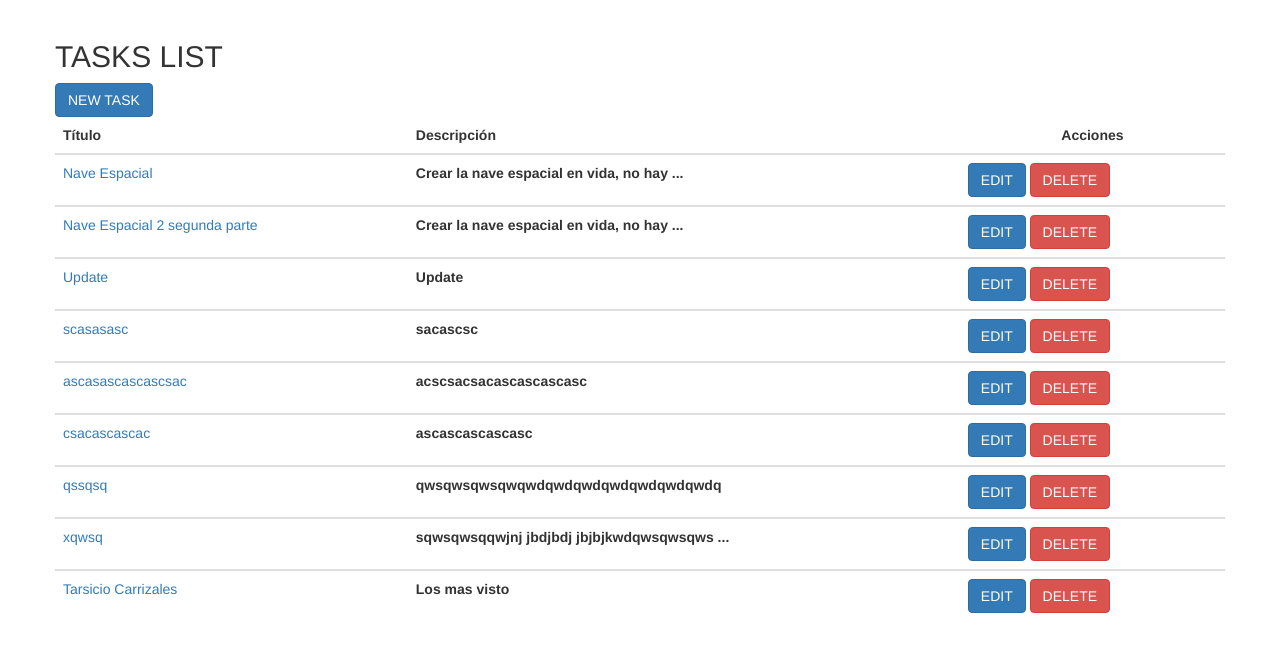
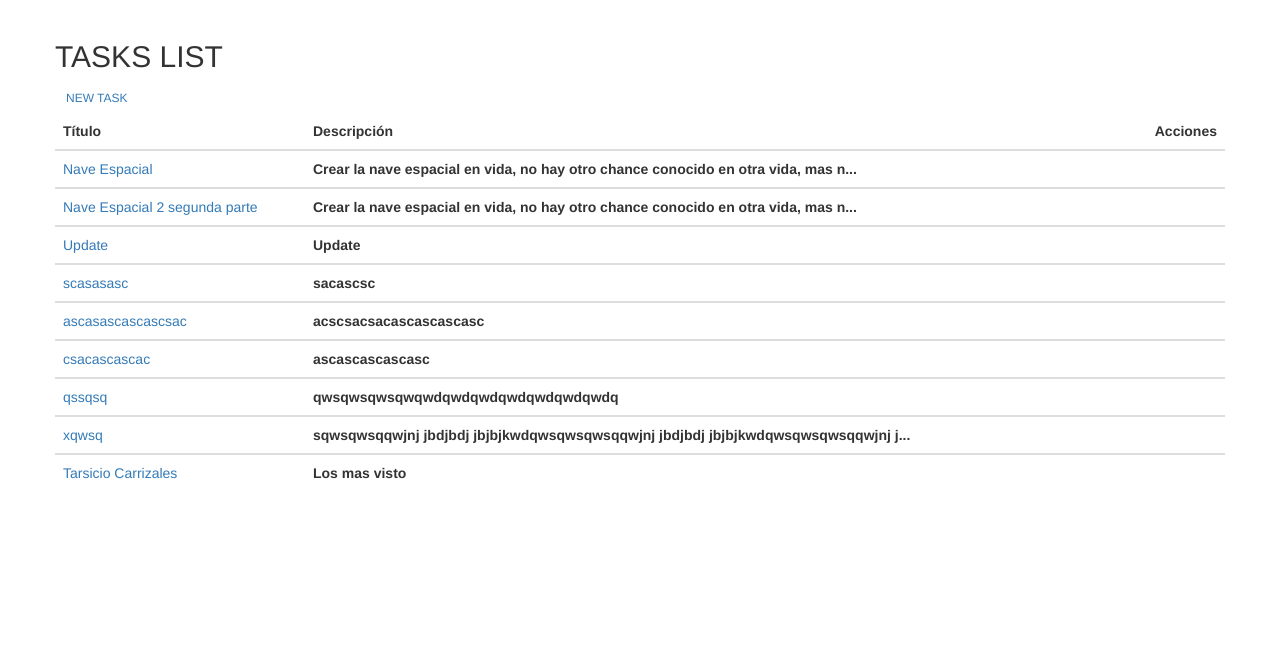
Before and after one commit to tarsicio/python_login_system, a Flask app: page /tasks in a window 1280 px wide; the page is wider, and only the part inside the window is pictured. Shown: the part 52-704 px from the top of that part. Run offline with Flask 2, Linux system fonts and the light colour scheme; a user stored in the database is signed in; data comes from the database, SQL or seed files in the repository; both versions use the stored data as it was after the commit; some libraries are stand-ins or nearby versions.

Commit message:
Ajustando Vista

```diff
--- a/app/__init__.py
+++ b/app/__init__.py
@@ -4,6 +4,7 @@ from flask_login import LoginManager
 from flask_bootstrap import Bootstrap
 from flask_wtf.csrf import CSRFProtect
 from flask_sqlalchemy import SQLAlchemy
+from flask_fontawesome import FontAwesome
 
 app = Flask(__name__)
 bootstrap = Bootstrap()
@@ -20,6 +21,7 @@ def create_app(config):
 	csrf.init_app(app)
 	bootstrap.init_app(app)
 	login_manager.init_app(app)
+	fa = FontAwesome(app)
 	login_manager.login_view = '.login'
 	login_manager.login_message = LOGIN_REQUIRED
 	app.register_blueprint(page)
--- a/app/models.py
+++ b/app/models.py
@@ -56,8 +56,8 @@ class Task(db.Model):
 
 	@property
 	def little_description(self):
-		if len(self.description) > 40:
-			return self.description[0:39] + ' ...'
+		if len(self.description) > 80:
+			return self.description[0:79] + '...'
 		return 	self.description
 
 	@classmethod
--- a/app/templates/layout.html
+++ b/app/templates/layout.html
@@ -1,5 +1,5 @@
 {% extends 'bootstrap/base.html' %}
-<!-- Este erencia de bootstrap trae tres(3) Bloques ya definidos a saber -->
+<!-- Este Herencia de bootstrap trae tres(3) Bloques ya definidos a saber -->
 
 {% block title %}
 	{{title}}
--- a/app/templates/task/list.html
+++ b/app/templates/task/list.html
@@ -2,28 +2,28 @@
 {% from "helpers/_forms.html" import render_field %}
 
 {% block container %}
-<div class="d-inline-block">
+<div class="d-inline-block pb-2">
 	<h2>TASKS LIST</h2>
-	<a class="btn btn-primary" href="{{url_for('.new_task')}}">NEW TASK</a>
+	<a class="btn btn-outline-primary btn-sm" href="{{url_for('.new_task')}}">NEW TASK</a>
 </div>
-<table class="table">
-  	<thead>
+<table class="table thead-dark table-sm">
+  	<thead class="thead-dark">
   		<tr>
-  			<th scope="col">Título</th>
-  			<th scope="col">Descripción</th>
-  			<th scope="col" style="text-align:center;">Acciones</th>
+  			<th scope="col" style="text-align:left;" WIDTH="250" >Título</th>
+  			<th scope="col" style="text-align:left;">Descripción</th>
+  			<th scope="col" style="text-align:right;">Acciones</th>
   		</tr>
   	</thead>
   	{% for task in tasks %}
 	<tbody>
 		<tr>
-		    <td>
+		    <td style="text-align:left;" WIDTH="250">
 		    	<a href="{{url_for('.get_task', task_id=task.id)}}">{{task.title}}</a>
 		    </td>
-		    <th>{{task.little_description}}</th>
-		    <th>
-		    	<a class="btn btn-primary" href="{{url_for('.edit_task', task_id=task.id)}}">EDIT</a>
-		    	<a class="btn btn-danger" href="{{url_for('.delete_task', task_id=task.id)}}">DELETE</a>
+		    <th style="text-align:left;">{{task.little_description}}</th>
+		    <th style="text-align:right;">
+		    	<a class="btn btn-outline-primary btn-sm" href="{{url_for('.edit_task', task_id=task.id)}}"><i class="fa fa-pen" aria-hidden="true"></i></a>
+		    	<a class="btn btn-outline-danger btn-sm" href="{{url_for('.delete_task', task_id=task.id)}}"><i class="fa fa-trash" aria-hidden="true"></i></a>
 		    </th>
 		</tr>
 	{% endfor %}
@@ -31,16 +31,16 @@
 </table>
 
 <nav>
-	<ul class="Pagination">
+	<ul class="Pagination input-group">
 		{% if pagination.has_prev %}
-			<li class="page-item">
-				<a class="page-link" href="{{url_for('.tasks', page=page-1)}}">Previous</a>
+			<li class="input-group-text mr-2">
+				<a class="btn btn-sm" href="{{url_for('.tasks', page=page-1)}}">Previous</a>
 			</li>
 		{% endif %}
 
 		{% if pagination.has_next %}
-			<li class="page-item">
-				<a class="page-link" href="{{url_for('.tasks', page=page+1)}}">Next</a>
+			<li class="input-group-text">
+				<a class="btn btn-sm" href="{{url_for('.tasks', page=page+1)}}">Next</a>
 			</li>
 		{% endif %}
 	</ul>
--- a/app/views.py
+++ b/app/views.py
@@ -76,6 +76,7 @@ def new_task():
 		task = Task.create_element(form.title.data,form.description.data,current_user.id)
 		if task:
 			flash(TASK_CREATE)
+			return redirect(url_for('.tasks'))
 	return render_template('task/new.html',title='PYTHON | Task',form=form,active='new_task')
 
 @page.route('/tasks/show/<int:task_id>', methods=['GET','POST'])
@@ -101,6 +102,7 @@ def edit_task(task_id):
 		task = Task.update_element(task.id,form.title.data,form.description.data)
 		if task:
 			flash(TASK_UPDATE)
+			return redirect(url_for('.tasks'))
 	return render_template('task/edit.html',title='PYTHON | Task',form=form)
 
 @page.route('/tasks/delete/<int:task_id>', methods=['GET','POST'])
```
Also changed, not shown: app/templates/task/show.html (+5 -3 lines), requiered.txt (deleted, +0 -17 lines), requirements.txt (added, +23 -0 lines), app/python.sqlite.
